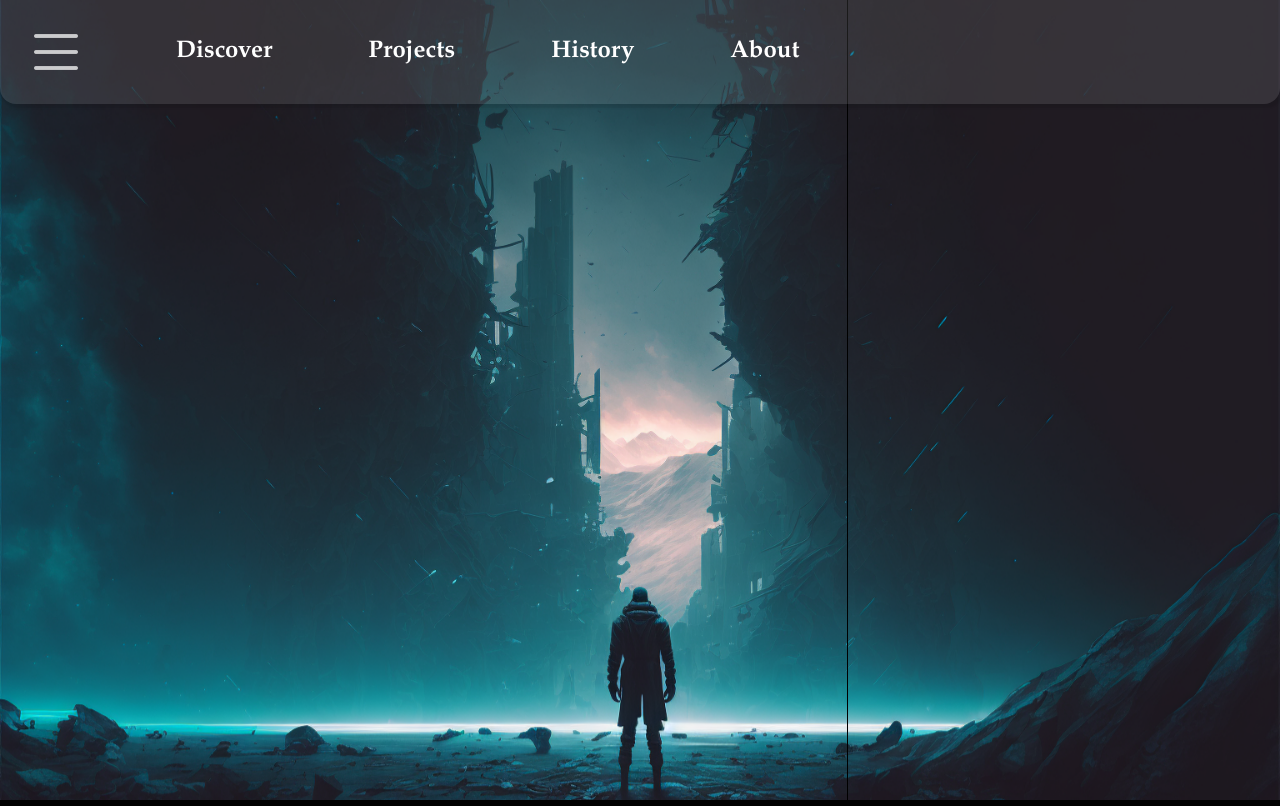
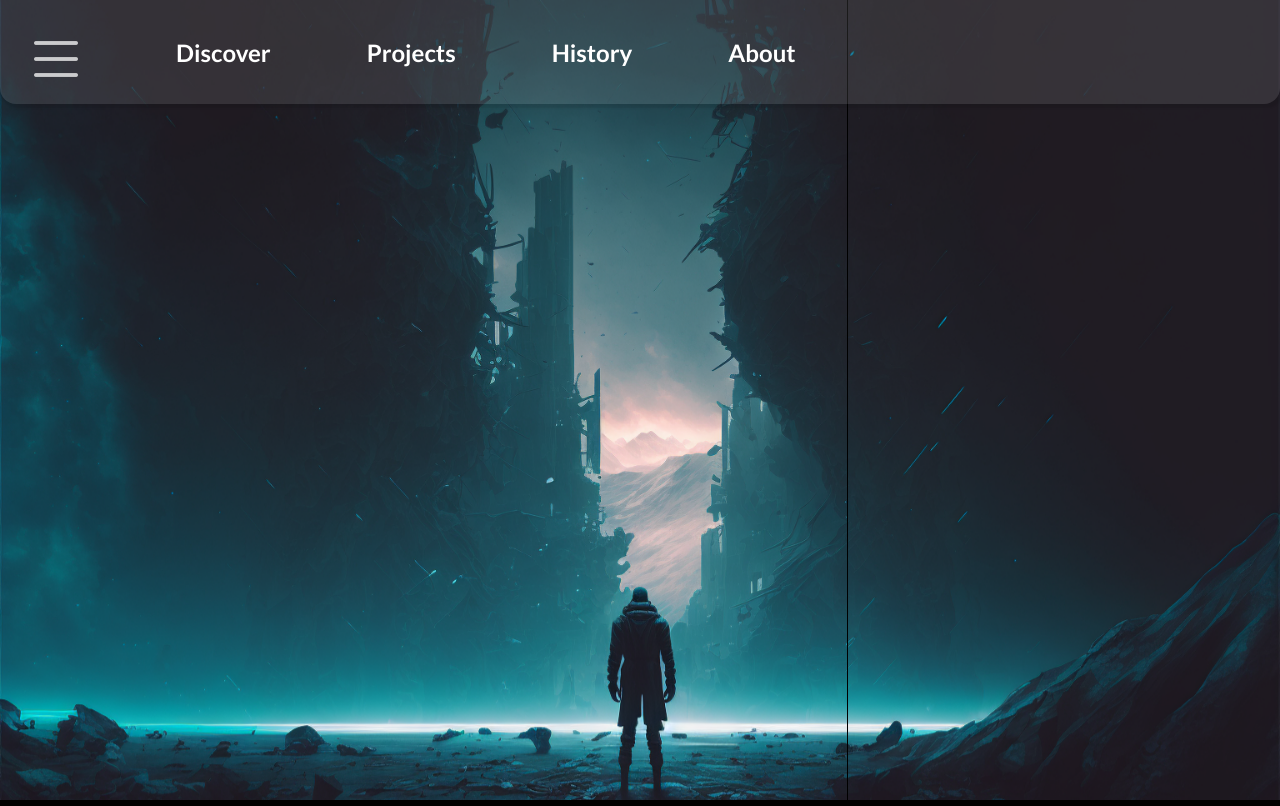
Before and after one commit to TheWorldofFrostwind/frost-wind, an Angular app in the folder frostwind/: page / in a window 1280 px wide. Built offline with nearby package versions, Linux system fonts and the light colour scheme.

Commit message:
T-10: Added Global Font for consistency

```diff
--- a/frostwind/src/index.html
+++ b/frostwind/src/index.html
@@ -1,11 +1,17 @@
-<!doctype html>
+<!DOCTYPE html>
 <html lang="en">
   <head>
-  <meta charset="utf-8">
+    <meta charset="utf-8" />
     <title>Frostwind</title>
-  <base href="/">
-  <meta name="viewport" content="width=device-width, initial-scale=1">
-  <link rel="icon" type="image/x-icon" href="favicon.ico">
+    <base href="/" />
+    <meta name="viewport" content="width=device-width, initial-scale=1" />
+    <link rel="icon" type="image/x-icon" href="favicon.ico" />
+    <link rel="preconnect" href="https://fonts.googleapis.com" />
+    <link rel="preconnect" href="https://fonts.gstatic.com" crossorigin />
+    <link
+      href="https://fonts.googleapis.com/css2?family=Lato:ital,wght@0,100;0,300;0,400;0,700;0,900;1,100;1,300;1,400;1,700;1,900&display=swap"
+      rel="stylesheet"
+    />
   </head>
   <body>
     <app-root></app-root>
--- a/frostwind/src/styles/styles.scss
+++ b/frostwind/src/styles/styles.scss
@@ -8,5 +8,5 @@
 }
 
 * {
-  font-family: Garamond, sans-serif;
+  font-family: Lato, sans-serif;
 }
```
Lines whose indentation alone changed are shown as unchanged.
